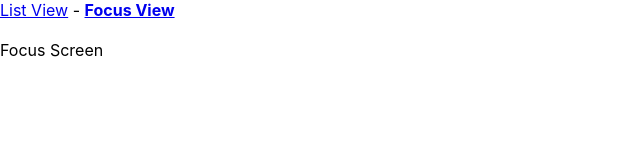
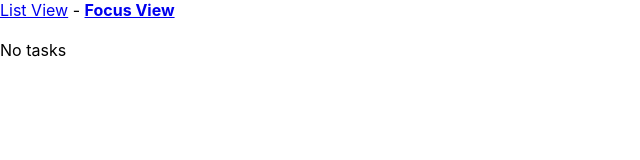
Before and after one commit to FrancoTr/react-ts-midtodolist, a React (Create React App) app: page /focus in a window 1280 px wide. Shown: the top 160 px of the page, without its empty margins (0-640 px from the left). Built offline with nearby package versions, Linux system fonts and the light colour scheme.

Commit message:
Test tasks array going from list screen to focus screen

```diff
--- a/src/screens/FocusScreen.tsx
+++ b/src/screens/FocusScreen.tsx
@@ -3,8 +3,9 @@ import { TasksProps } from "../types";
 
 type Props = TasksProps & {};
 
-const FocusScreen: React.FC<Props> = () => {
-  return <div>Focus Screen</div>;
+const FocusScreen: React.FC<Props> = ({ tasks }) => {
+  const task = tasks[0];
+  return task ? <div>{task.label}</div> : <div>No tasks</div>;
 };
 
 export default FocusScreen;
```
